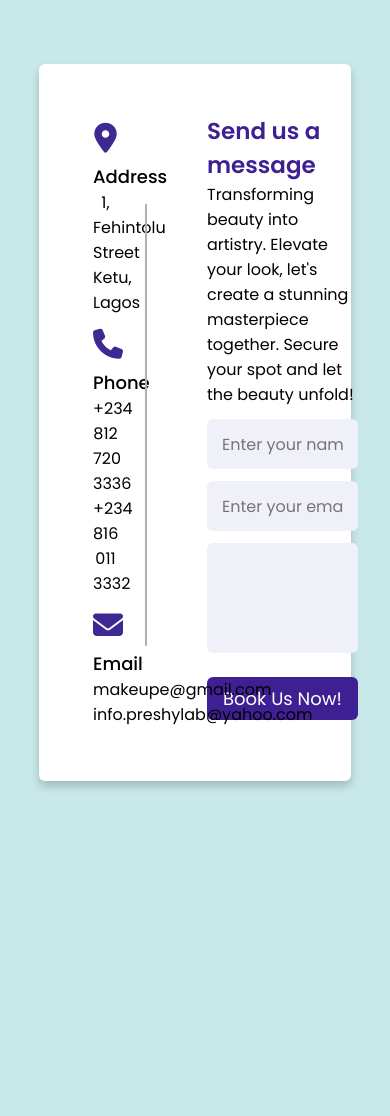
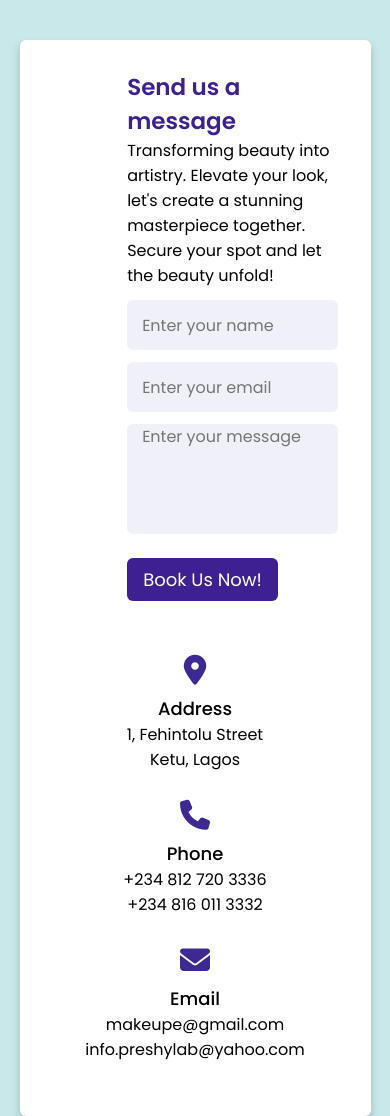
Before and after one commit to preshycloud/Responsive-Contact-Us-form, a plain HTML site: page index.html in a window 390 px wide. Shown: the top 1116 px of the page. Before the commit the page ends 844 px from the top, so only its background shows below. Drawn offline with Linux system fonts and the light colour scheme.

Commit message:
Responsive Contact Us form

```diff
--- a/index.html
+++ b/index.html
@@ -44,7 +44,7 @@
                     <input type="email" placeholder="Enter your email">
                 </div>
                 <div class="input-box message-box">
-                    <textarea></textarea>
+                    <textarea placeholder="Enter your message"></textarea>
                 </div>
                 <div class="button">
                     <input type="button" value="Book Us Now!">
--- a/style.css
+++ b/style.css
@@ -29,6 +29,10 @@ body{
 .container .content .left-side{
     width: 25%;
     height: 100% ;
+    display: flex;
+    flex-direction: column;
+    align-items: center;
+    justify-content: center;
     position: relative;
     margin-top: 15px;
 }
@@ -81,6 +85,7 @@ background:#afafb6;
     height: 100%;
     width: 100%;
     border: none;
+    outline: none;
    font-size: 16px;
     background:#F0F1F8;
     border-radius: 6px;
@@ -89,6 +94,9 @@ background:#afafb6;
 }
 .right-side .message-box{
     min-height: 110px;
+}
+.right-side.input-box textarea{
+    padding-top: 6px;
 }
 .right-side .button{
     display: inline-block;
@@ -108,6 +116,33 @@ background:#afafb6;
 .button input[type="button"]:hover{
     background: #5029bc;
 }
-@media(max-width: ){
 
+@media(max-width: 950px){
+    .container{
+        width: 90%;
+        padding: 30px 35px 40px 35px;
+    }
 }
+@media(max-width: 820px){
+    .container{
+       margin: 40px 0;
+       height: 100%;
+}
+.container .content{
+    flex-direction:column-reverse ;
+}
+.container .content .left-side{
+    width: 100%;
+    flex-direction: row;
+    margin-top: 40px;
+    justify-content: center;
+    flex-wrap: wrap;
+}
+.container .content .left-side::before{
+    display: none;
+}
+.container .content .right-{
+    width: 100%;
+    margin-left: 0;
+}
+}
```
